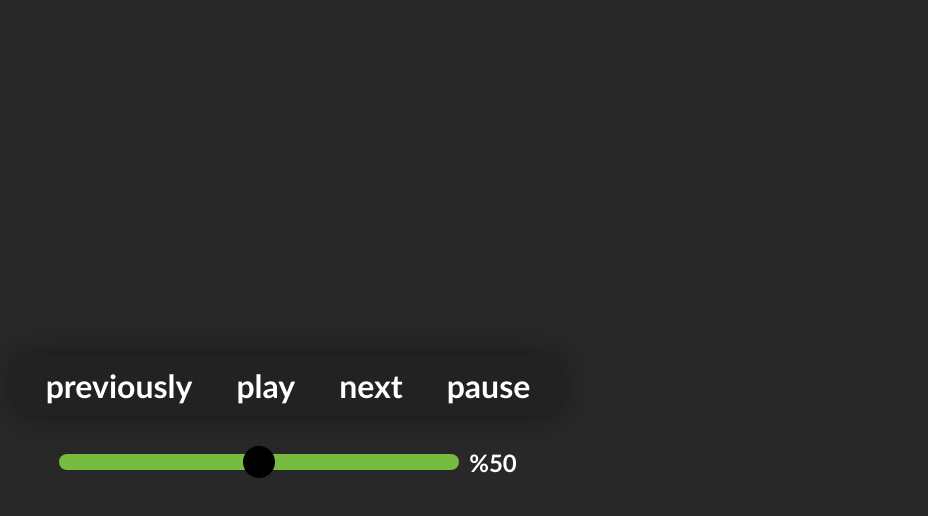
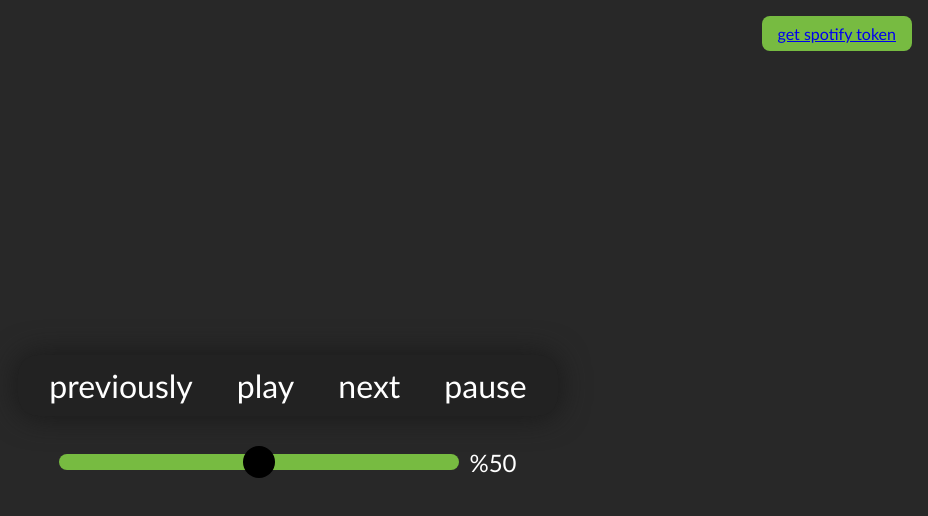
Before and after one commit to mehmetkahya0/spotify-remote, a plain HTML site: page index.html in a window 1280 px wide. Shown: the whole page, without its empty margins (352-1280 px from the left). Drawn offline with Linux system fonts and the light colour scheme.

Commit message:
added "get spotify token" button.

```diff
--- a/index.html
+++ b/index.html
@@ -35,7 +35,10 @@
           };
         </script>
 
-        <i class="fas fa-volume-up"></i>
+        <button id="question-button"><a href="https://developer.spotify.com">get spotify token</a></button>
+        <!-- button href to website-->
+
+
       </div>
     </div>
   </body>
--- a/style.css
+++ b/style.css
@@ -1,10 +1,8 @@
-*{
-    font-family:'Trebuchet MS', 'Lucida Sans Unicode', 'Lucida Grande', 'Lucida Sans', Arial, sans-serif;
-    font-weight: bolder;
+* {
+  font-family: "Trebuchet MS", "Lucida Sans Unicode", "Lucida Grande",
+    "Lucida Sans", Arial, sans-serif;
   margin: 0;
 }
-
-
 
 body {
   margin: 0;
@@ -49,8 +47,8 @@ body {
   align-items: center;
   justify-content: center;
   text-align: center;
-  filter: drop-shadow(0px 0px 15px rgb(24, 24, 24))
-
+  filter: drop-shadow(0px 0px 15px rgb(24, 24, 24));
+  font-weight: bolder;
 }
 
 button {
@@ -127,14 +125,43 @@ input[type="range"] {
   width: 2rem;
 }
 
-  input[type="range"]:focus::-moz-range-thumb{
+input[type="range"]:focus::-moz-range-thumb {
   outline: 3px solid #000000;
   outline-offset: 0.125rem;
 }
-
 
 #volume-output {
   font-size: 1.5rem;
   color: #fff;
   margin-left: 10px;
 }
+
+#question-button {
+  position: absolute;
+  top: 0;
+  right: 0;
+  margin: 1rem;
+  padding: 0.5rem 1rem;
+  background-color: #77bb41;
+  border: none;
+  border-radius: 0.5rem;
+  color: #000000;
+  font-size: 1rem;
+  cursor: pointer;
+  transition: all 0.3s ease-in-out;
+  text-decoration: none;
+  /* delete text underline*/
+  text-decoration: none;
+  outline: none;
+  -webkit-tap-highlight-color: transparent;
+  -webkit-touch-callout: none;
+  -webkit-user-select: none;
+  -moz-user-select: none;
+  -ms-user-select: none;
+  user-select: none;
+}
+
+#question-button:hover {
+  background-color: #000000;
+  color: #77bb41;
+}
```
Lines whose indentation alone changed are shown as unchanged.
